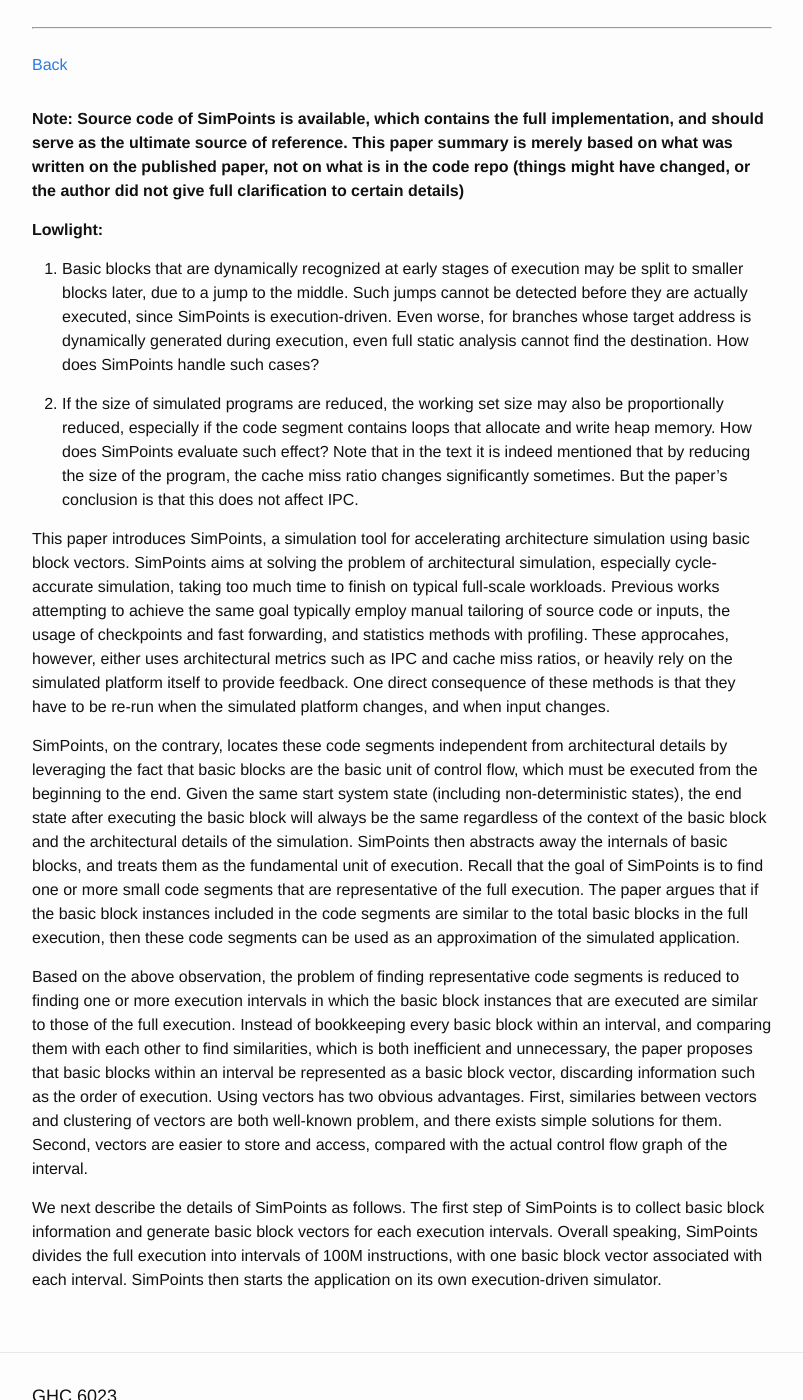
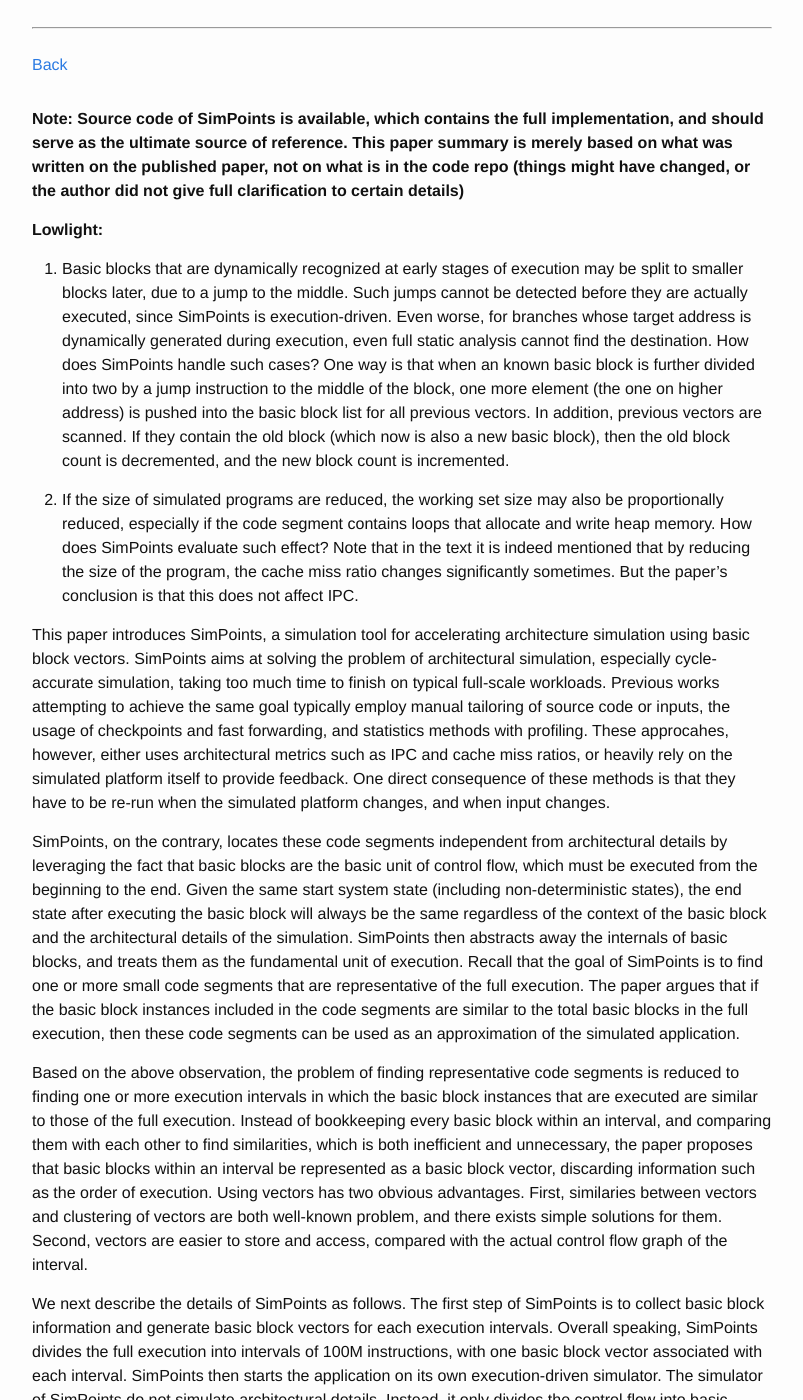
Before and after one commit to wangziqi2013/wangziqi2013.github.io, a Jekyll site: the page built from _posts/2020-07-29-simpoints.markdown, in a window 1280 px wide and 1400 px high, scrolled down 385 px. Shown: the whole window, without its empty margins (238-1041 px from the left). Built offline with Jekyll 4.4.1, drawn with Linux system fonts in a browser that asks for light colours; some of the changed text lies outside the part shown.

Commit message:
Adding hl

```diff
--- a/_posts/2020-07-29-simpoints.markdown
+++ b/_posts/2020-07-29-simpoints.markdown
@@ -24,6 +24,10 @@ the code repo (things might have changed, or the author did not give full clarif
    execution-driven. Even worse, for branches whose target address is dynamically generated during execution, even
    full static analysis cannot find the destination.
    How does SimPoints handle such cases?
+   One way is that when an known basic block is further divided into two by a jump instruction to the middle of the
+   block, one more element (the one on higher address) is pushed into the basic block list for all previous vectors.
+   In addition, previous vectors are scanned. If they contain the old block (which now is also a new basic block),
+   then the old block count is decremented, and the new block count is incremented.
 
 2. If the size of simulated programs are reduced, the working set size may also be proportionally reduced, especially
    if the code segment contains loops that allocate and write heap memory. How does SimPoints evaluate such effect?
@@ -60,4 +64,5 @@ actual control flow graph of the interval.
 We next describe the details of SimPoints as follows. The first step of SimPoints is to collect basic block information
 and generate basic block vectors for each execution intervals. Overall speaking, SimPoints divides the full execution
 into intervals of 100M instructions, with one basic block vector associated with each interval. SimPoints then starts
-the application on its own execution-driven simulator.
+the application on its own execution-driven simulator. The simulator of SimPoints do not simulate architectural details.
+Instead, it only divides the control flow into basic blocks, and count the number of block
```
